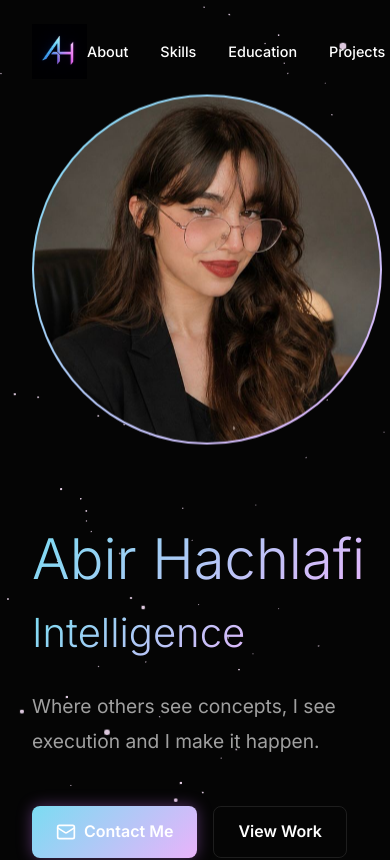
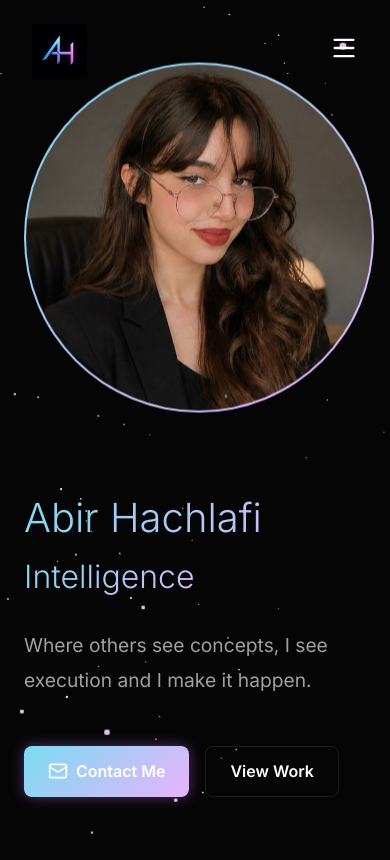
Before and after one commit to abir-dev0/abir, a React app: page / in a window 390 px wide. Shown: the top 860 px of the page. Built offline with nearby package versions, Linux system fonts and the light colour scheme; the HTML template or start-up script is replaced by a standard one.

Commit message:
Add mobile responsiveness and fix asset paths

```diff
--- a/src/components/Navbar.jsx
+++ b/src/components/Navbar.jsx
@@ -1,8 +1,10 @@
 import { useState, useEffect } from 'react';
-import { motion } from 'framer-motion';
+import { motion, AnimatePresence } from 'framer-motion';
+import { Menu, X } from 'lucide-react';
 
 const Navbar = () => {
   const [scrolled, setScrolled] = useState(false);
+  const [isOpen, setIsOpen] = useState(false);
 
   useEffect(() => {
     const handleScroll = () => {
@@ -55,7 +57,7 @@ const Navbar = () => {
           AH.
         </span>
       </div>
-      <div style={{ display: 'flex', gap: '2rem' }}>
+      <div className="desktop-nav" style={{ display: 'flex', gap: '2rem' }}>
         {navLinks.map((link) => (
           <a
             key={link.name}
@@ -74,6 +76,56 @@ const Navbar = () => {
           </a>
         ))}
       </div>
+
+      <div
+        className="mobile-nav-btn"
+        onClick={() => setIsOpen(!isOpen)}
+        style={{ cursor: 'pointer', color: 'var(--text-primary)', zIndex: 60 }}
+      >
+        {isOpen ? <X size={28} /> : <Menu size={28} />}
+      </div>
+
+      <AnimatePresence>
+        {isOpen && (
+          <motion.div
+            initial={{ opacity: 0, y: -20 }}
+            animate={{ opacity: 1, y: 0 }}
+            exit={{ opacity: 0, y: -20 }}
+            transition={{ duration: 0.3 }}
+            style={{
+              position: 'absolute',
+              top: '100%',
+              left: 0,
+              right: 0,
+              background: 'rgba(5, 5, 5, 0.95)',
+              backdropFilter: 'blur(10px)',
+              borderBottom: '1px solid var(--border-color)',
+              padding: '2rem',
+              display: 'flex',
+              flexDirection: 'column',
+              alignItems: 'center',
+              gap: '1.5rem',
+            }}
+          >
+            {navLinks.map((link) => (
+              <a
+                key={link.name}
+                href={link.href}
+                onClick={() => setIsOpen(false)}
+                style={{
+                  color: 'var(--text-primary)',
+                  textDecoration: 'none',
+                  fontWeight: 500,
+                  fontSize: '1.2rem',
+                  transition: 'color 0.3s ease',
+                }}
+              >
+                {link.name}
+              </a>
+            ))}
+          </motion.div>
+        )}
+      </AnimatePresence>
     </motion.nav>
   );
 };
--- a/src/components/Projects.jsx
+++ b/src/components/Projects.jsx
@@ -65,7 +65,7 @@ const Projects = () => {
         >
           Projects
         </motion.h2>
-        <div style={{ display: 'grid', gridTemplateColumns: 'repeat(auto-fit, minmax(300px, 1fr))', gap: '2rem' }}>
+        <div style={{ display: 'grid', gridTemplateColumns: 'repeat(auto-fit, minmax(250px, 1fr))', gap: '2rem' }}>
           {projects.map((project, index) => (
             <motion.div
               key={index}
--- a/src/components/Skills.jsx
+++ b/src/components/Skills.jsx
@@ -69,7 +69,7 @@ const Skills = () => {
         >
           Technical Skills
         </motion.h2>
-        <div style={{ display: 'grid', gridTemplateColumns: 'repeat(auto-fit, minmax(350px, 1fr))', gap: '3rem' }}>
+        <div style={{ display: 'grid', gridTemplateColumns: 'repeat(auto-fit, minmax(250px, 1fr))', gap: '3rem' }}>
           {skillCategories.map((category, index) => (
             <motion.div
               key={category.title}
--- a/src/index.css
+++ b/src/index.css
@@ -143,3 +143,37 @@ h2 {
   z-index: -1;
   pointer-events: none;
 }
+
+/* Responsive Design */
+@media (max-width: 768px) {
+  h1 {
+    font-size: 2.5rem;
+  }
+
+  h2 {
+    font-size: 2rem;
+    margin-bottom: 1.5rem;
+  }
+
+  .section {
+    padding: 4rem 1.5rem;
+  }
+
+  .glass-panel {
+    padding: 1.5rem;
+  }
+
+  .desktop-nav {
+    display: none !important;
+  }
+
+  .mobile-nav-btn {
+    display: block !important;
+  }
+}
+
+@media (min-width: 769px) {
+  .mobile-nav-btn {
+    display: none !important;
+  }
+}
```
